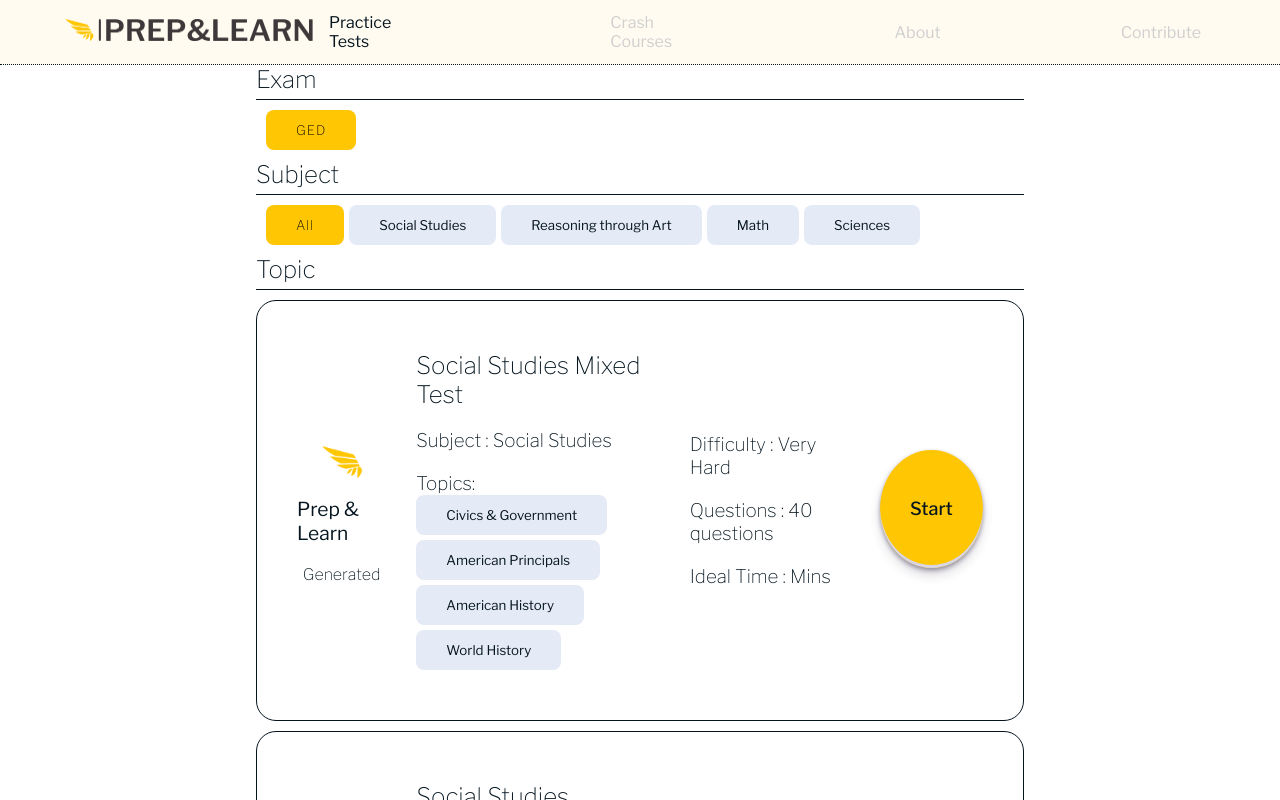
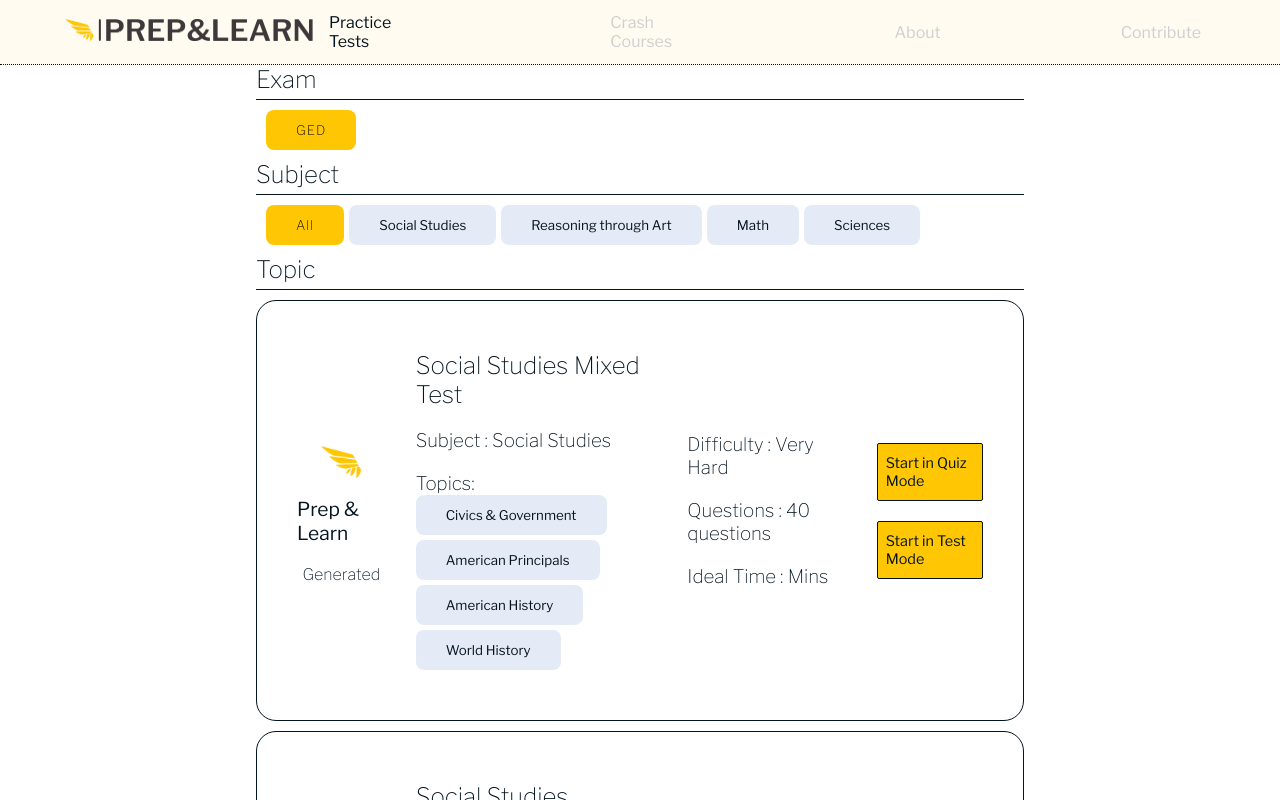
Before and after one commit to minkhaung-mkks/prep-learn, a Next.js app: page /practices in a window 1280 px wide. Shown: the top 800 px of the page. Built offline with nearby package versions, Linux system fonts and the light colour scheme.

Commit message:
users can now enjoy quiz mode

```diff
--- a/components/InfoCard.jsx
+++ b/components/InfoCard.jsx
@@ -57,8 +57,11 @@ const InfoCard = ({ index, quiz }) => {
 
             </div>
             <div className="take_quiz_btn_box">
+                <Link href={`/practices/quiz/${quiz.id}`} className="take_quiz_btn">
+                    Start in Quiz Mode
+                </Link>
                 <Link href={`/practices/test/${quiz.id}`} className="take_quiz_btn">
-                    Start
+                    Start in Test Mode
                 </Link>
             </div>
         </div>
--- a/styles/quiz_chooser.css
+++ b/styles/quiz_chooser.css
@@ -72,8 +72,7 @@
     font-weight: 100;
 }
 
-.heading_line .creator_img,
-.take_quiz_btn {
+.heading_line .creator_img {
     height: 100px;
     border-radius: 100%;
     -webkit-border-radius: 100%;
@@ -83,19 +82,50 @@
     border: 1px solid var(--text);
 }
 
+.take_quiz_btn_box {
+    display: flex;
+    flex-direction: column;
+    gap: 20px;
+    align-items: center;
+    justify-content: center;
+}
+
 .take_quiz_btn {
-    padding: 50px 30px;
+    padding: 10px 8px;
     height: auto;
     color: var(--text);
     border: 1px solid var(--text);
-    font-weight: 500;
+    font-weight: 400;
     background-color: var(--primary);
     cursor: pointer;
-    font-size: 1.2rem;
+    font-size: 0.9rem;
+    border-radius: 2px;
+    -webkit-border-radius: 2px;
+    -moz-border-radius: 2px;
+    -ms-border-radius: 2px;
+    -o-border-radius: 2px;
+    transition: all 0.2s ease;
+    -webkit-transition: all 0.2s ease;
+    -moz-transition: all 0.2s ease;
+    -ms-transition: all 0.2s ease;
+    -o-transition: all 0.2s ease;
+}
+
+.take_quiz_btn:hover,
+.take_quiz_btn:focus,
+.take_quiz_btn:active {
+    filter: brightness(0.9);
+    -webkit-filter: brightness(0.9);
+    outline: none;
+    border-radius: 15px;
+    -webkit-border-radius: 15px;
+    -moz-border-radius: 15px;
+    -ms-border-radius: 15px;
+    -o-border-radius: 15px;
 }
 
 /* CSS */
-.take_quiz_btn {
+/* .take_quiz_btn {
     align-items: center;
     appearance: none;
     border-width: 0;
@@ -144,4 +174,4 @@
     -moz-transform: translateY(4px);
     -ms-transform: translateY(4px);
     -o-transform: translateY(4px);
-}
+} */
```
